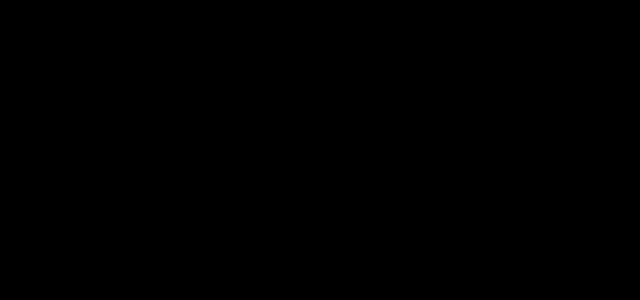
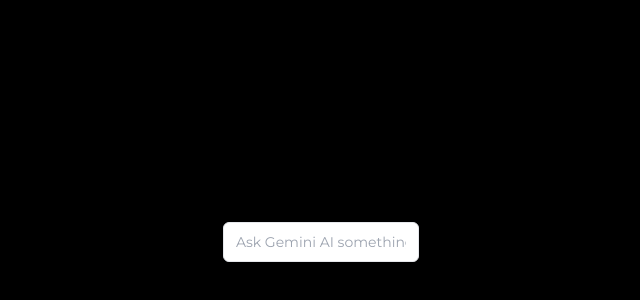
Before and after one commit to vishalbarai007/SPIT-FrontendOdyssey, a React (Vite) app in the folder Frontend/: page /askai in a window 1280 px wide. Before the commit this address had no page. Shown: the part 386-686 px from the top of the page, without its empty margins (319-959 px from the left). Built offline with nearby package versions, Linux system fonts and the light colour scheme.

Commit message:
Ai integrated

```diff
--- a/Frontend/package.json
+++ b/Frontend/package.json
@@ -10,6 +10,7 @@
     "preview": "vite preview"
   },
   "dependencies": {
+    "@google/generative-ai": "^0.21.0",
     "@radix-ui/react-label": "^2.1.0",
     "@react-three/fiber": "^8.17.10",
     "@splidejs/react-splide": "^0.7.12",
@@ -17,6 +18,7 @@
     "aceternity": "^1.0.1",
     "aceternity-ui": "^0.2.2",
     "chart.js": "^4.4.7",
+    "class-variance-authority": "^0.7.1",
     "clsx": "^2.1.1",
     "firebase": "^11.0.2",
     "framer-motion": "^11.15.0",
--- a/Frontend/src/App.tsx
+++ b/Frontend/src/App.tsx
@@ -8,6 +8,7 @@ import Profile from "./pages/Profile";
 import SplashScreen from "./components/DeveloperDefineComponents/SplashScreen";
 import DashBoard from "./pages/DashBoard";
 import Graphs from "./pages/Graphs";
+import AskAIMain from "./pages/AskAI";
 
 const App = () => {
   return (
@@ -22,6 +23,7 @@ const App = () => {
           <Route path="/dashboard" element={<DashBoard />} />
           <Route path="/profile" element={<Profile />} />
           <Route path="/graphs" element={<Graphs />} />
+          <Route path='/askai' element={<AskAIMain/>} />
         </Routes>
 
       </BrowserRouter>
--- a/Frontend/src/components/AceternityComponents/main/SideBar.jsx
+++ b/Frontend/src/components/AceternityComponents/main/SideBar.jsx
@@ -10,7 +10,7 @@ export function SidebarDemo() {
   const links = [
     { label: "Dashboard", href: "/dashboard", icon: <IconBrandTabler className="icon" /> },
     { label: "Profile", href: "/profile", icon: <IconUserBolt className="icon" /> },
-    { label: "Ask AI", href: "/home", icon: <IconBrain className="icon" /> },
+    { label: "Ask AI", href: "/askai", icon: <IconBrain className="icon" /> },
     { label: "Logout", href: "/login", icon: <IconArrowLeft className="icon" /> },
   ];
   const [open, setOpen] = useState(false);
--- /dev/null
+++ b/Frontend/src/components/DeveloperDefineComponents/AskAI.tsx
@@ -0,0 +1,58 @@
+"use client"
+
+import type React from "react"
+import { useState } from "react"
+import { GoogleGenerativeAI } from "@google/generative-ai"
+import { Button } from "./ui/button"
+import { Input } from "./ui/input"
+
+// Initialize the Gemini API client
+const genAI = new GoogleGenerativeAI('AIzaSyActHIDPhabwh9qvxj7rIcES1kmUco0xhM')
+
+const AskAI: React.FC = () => {
+  const [input, setInput] = useState<string>("")
+  const [response, setResponse] = useState<string>("")
+  const [isLoading, setIsLoading] = useState<boolean>(false)
+
+  const handleSubmit = async (e: React.FormEvent) => {
+    e.preventDefault()
+    setIsLoading(true)
+
+    try {
+      const model = genAI.getGenerativeModel({ model: "gemini-pro" })
+      const result = await model.generateContent(input)
+      const text = result.response.text()
+      setResponse(text)
+    } catch (error) {
+      console.error("Error calling Gemini API:", error)
+      setResponse("Sorry, there was an error processing your request.")
+    } finally {
+      setIsLoading(false)
+    }
+  }
+
+  return (
+    <div className="max-w-md mx-auto mt-10">
+      <form onSubmit={handleSubmit} className="space-y-4">
+        <Input
+          type="text"
+          value={input}
+          onChange={(e) => setInput(e.target.value)}
+          placeholder="Ask Gemini AI something..."
+          className="w-full"
+        />
+        <Button type="submit" disabled={isLoading} className="w-full">
+          {isLoading ? "Thinking..." : "Ask AI"}
+        </Button>
+      </form>
+      {response && (
+        <div className="mt-6 p-4 bg-gray-100 rounded-md">
+          <h2 className="text-lg font-semibold mb-2">AI Response:</h2>
+          <p>{response}</p>
+        </div>
+      )}
+    </div>
+  )
+}
+
+export default AskAI
--- /dev/null
+++ b/Frontend/src/components/DeveloperDefineComponents/ui/button.tsx
@@ -0,0 +1,47 @@
+import * as React from "react"
+import { Slot } from "@radix-ui/react-slot"
+import { cva, type VariantProps } from "class-variance-authority"
+
+import { cn } from "../../../lib/utils"
+
+const buttonVariants = cva(
+  "inline-flex items-center justify-center rounded-md text-sm font-medium ring-offset-background transition-colors focus-visible:outline-none focus-visible:ring-2 focus-visible:ring-ring focus-visible:ring-offset-2 disabled:pointer-events-none disabled:opacity-50",
+  {
+    variants: {
+      variant: {
+        default: "bg-primary text-primary-foreground hover:bg-primary/90",
+        destructive: "bg-destructive text-destructive-foreground hover:bg-destructive/90",
+        outline: "border border-input bg-background hover:bg-accent hover:text-accent-foreground",
+        secondary: "bg-secondary text-secondary-foreground hover:bg-secondary/80",
+        ghost: "hover:bg-accent hover:text-accent-foreground",
+        link: "text-primary underline-offset-4 hover:underline",
+      },
+      size: {
+        default: "h-10 px-4 py-2",
+        sm: "h-9 rounded-md px-3",
+        lg: "h-11 rounded-md px-8",
+        icon: "h-10 w-10",
+      },
+    },
+    defaultVariants: {
+      variant: "default",
+      size: "default",
+    },
+  },
+)
+
+export interface ButtonProps
+  extends React.ButtonHTMLAttributes<HTMLButtonElement>,
+    VariantProps<typeof buttonVariants> {
+  asChild?: boolean
+}
+
+const Button = React.forwardRef<HTMLButtonElement, ButtonProps>(
+  ({ className, variant, size, asChild = false, ...props }, ref) => {
+    const Comp = asChild ? Slot : "button"
+    return <Comp className={cn(buttonVariants({ variant, size, className }))} ref={ref} {...props} />
+  },
+)
+Button.displayName = "Button"
+
+export { Button, buttonVariants }
--- /dev/null
+++ b/Frontend/src/components/DeveloperDefineComponents/ui/input.tsx
@@ -0,0 +1,22 @@
+import * as React from "react"
+
+import { cn } from "../../../lib/utils"
+
+export interface InputProps extends React.InputHTMLAttributes<HTMLInputElement> {}
+
+const Input = React.forwardRef<HTMLInputElement, InputProps>(({ className, type, ...props }, ref) => {
+  return (
+    <input
+      type={type}
+      className={cn(
+        "flex h-10 w-full rounded-md border border-input bg-background px-3 py-2 text-sm ring-offset-background file:border-0 file:bg-transparent file:text-sm file:font-medium placeholder:text-muted-foreground focus-visible:outline-none focus-visible:ring-2 focus-visible:ring-ring focus-visible:ring-offset-2 disabled:cursor-not-allowed disabled:opacity-50",
+        className,
+      )}
+      ref={ref}
+      {...props}
+    />
+  )
+})
+Input.displayName = "Input"
+
+export { Input }
--- /dev/null
+++ b/Frontend/src/pages/AskAI.tsx
@@ -0,0 +1,10 @@
+import AskAI from "../components/DeveloperDefineComponents/AskAI"
+
+export default function AskAIMain() {
+  return (
+    <main className="flex min-h-screen flex-col items-center justify-between p-24">
+      <h1 className="text-4xl font-bold mb-8">Ask Gemini AI</h1>
+      <AskAI />
+    </main>
+  )
+}
```
Also changed, not shown: 1 other file (tests, documents, lock files or other folders).
